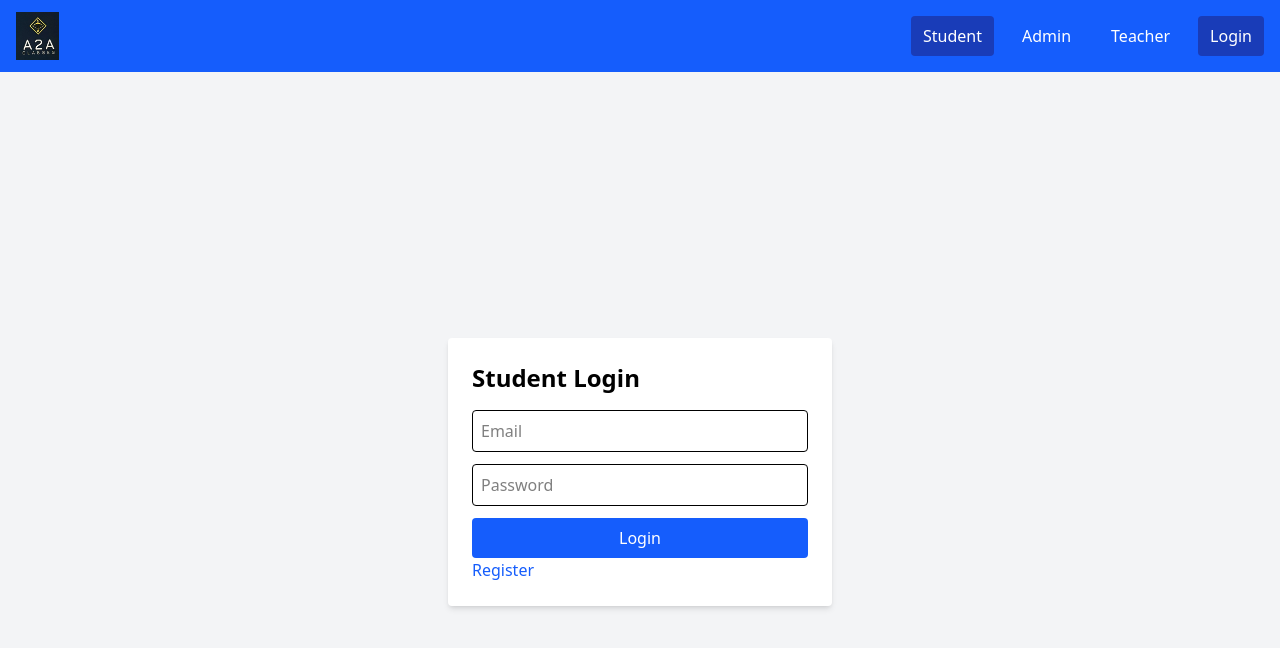
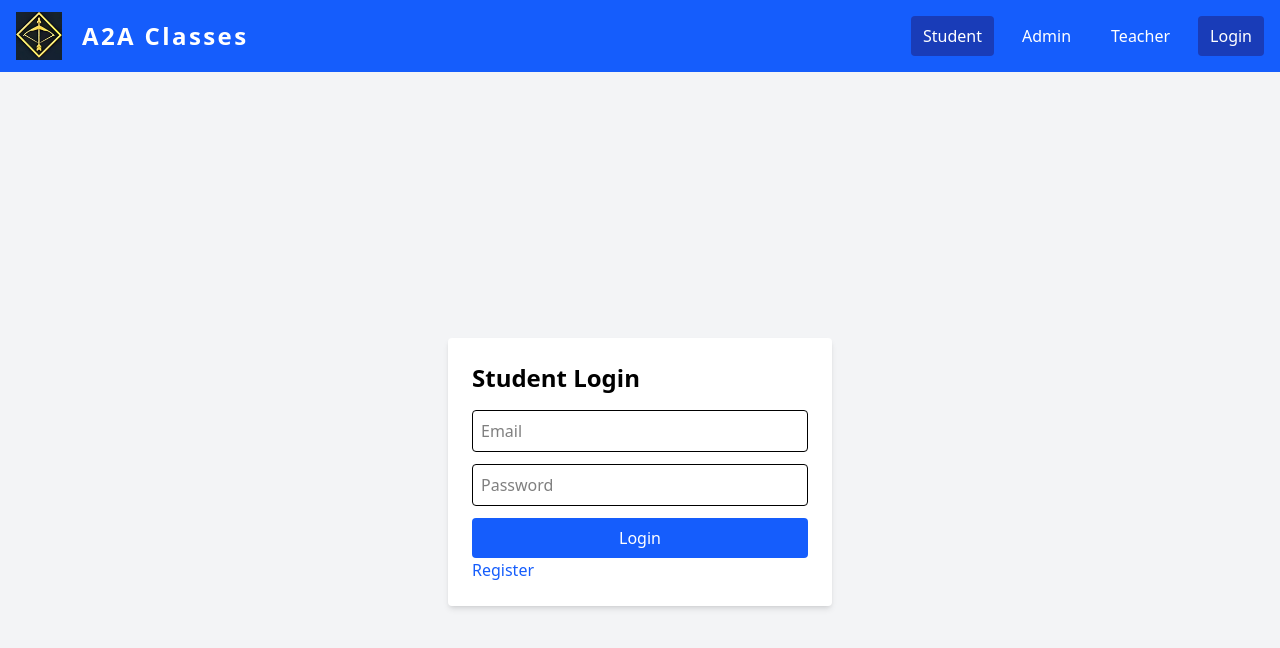
Before and after one commit to ivikasyadav/A2A-Classes, a React (Vite) app in the folder cliend/: page / in a window 1280 px wide. Shown: the top 648 px of the page. Built offline with nearby package versions, Linux system fonts and the light colour scheme; no server answers.

Commit message:
Changes in logo

```diff
--- a/cliend/src/component/Navbar.jsx
+++ b/cliend/src/component/Navbar.jsx
@@ -23,8 +23,11 @@ const Navbar = () => {
         <nav className="bg-blue-600 text-white shadow-md">
             <div className="max-w-7xl mx-auto px-4 py-3 flex items-center justify-between">
                 <div className="text-2xl font-bold">
-                    <NavLink to="/" className="hover:text-gray-200">
-                        <img src={logo1} alt="" className='h-12'/>
+                    <NavLink to="/" className="hover:text-gray-200 ">
+                        <div className='flex items-center justify-center gap-5'>
+                            <img src={logo1} alt="" className='h-12' />
+                            <p className='font-bold tracking-widest'> A2A Classes</p>
+                       </div>
                     </NavLink>
                 </div>
 
--- a/cliend/src/sunnavbar/AdminSubNavbar.jsx
+++ b/cliend/src/sunnavbar/AdminSubNavbar.jsx
@@ -33,7 +33,10 @@ const AdminSubNavbar = () => {
             <div className="max-w-7xl mx-auto px-4 py-3 flex items-center justify-between">
                 <div className="text-2xl font-bold">
                     <NavLink to="/" className="hover:text-gray-200">
-                        <img src={logo1} alt="" className='h-12'/>
+                         <div className='flex items-center justify-center gap-5'>
+                                                   <img src={logo1} alt="" className='h-12' />
+                                                   <p className='font-bold tracking-widest'> A2A Classes</p>
+                                              </div>
                     </NavLink>
                 </div>
 
--- a/cliend/src/sunnavbar/StudentSubNavBar.jsx
+++ b/cliend/src/sunnavbar/StudentSubNavBar.jsx
@@ -30,7 +30,10 @@ const StudentSubNavBar = () => {
             <div className="max-w-7xl mx-auto px-4 py-3 flex items-center justify-between">
                 <div className="text-2xl font-bold">
                     <NavLink to="/" className="hover:text-gray-200">
-                          <img src={logo1} alt="" className='h-12'/>
+                          <div className='flex items-center justify-center gap-5'>
+                                                    <img src={logo1} alt="" className='h-12' />
+                                                    <p className='font-bold tracking-widest'> A2A Classes</p>
+                                               </div>
                     </NavLink>
                 </div>
 
--- a/cliend/src/sunnavbar/TeacherSubNavBar.jsx
+++ b/cliend/src/sunnavbar/TeacherSubNavBar.jsx
@@ -32,7 +32,10 @@ const TeacherSubNavBar = () => {
             <div className="max-w-7xl mx-auto px-4 py-3 flex items-center justify-between">
                 <div className="text-2xl font-bold">
                     <NavLink to="/" className="hover:text-gray-200">
-                       <img src={logo1} alt="" className='h-12'/>
+                      <div className='flex items-center justify-center gap-5'>
+                                                <img src={logo1} alt="" className='h-12' />
+                                                <p className='font-bold tracking-widest'> A2A Classes</p>
+                                           </div>
                     </NavLink>
                 </div>
 
```
Also changed, not shown: cliend/src/assets/logo1.jpg.
